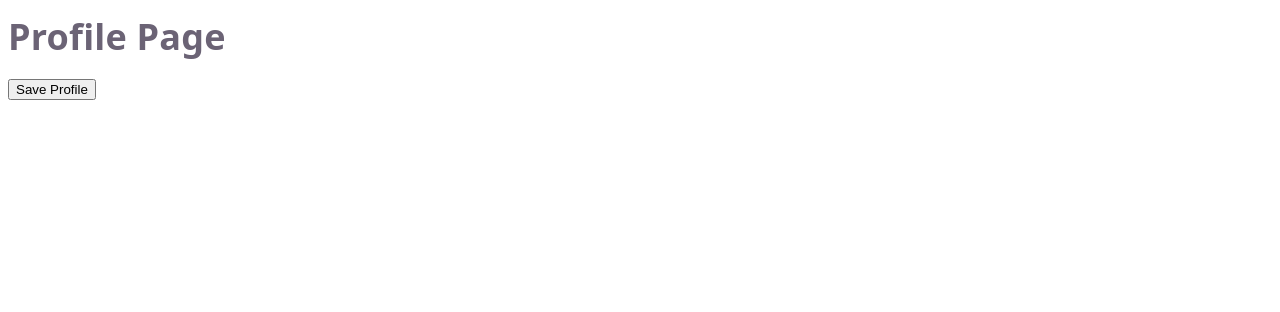
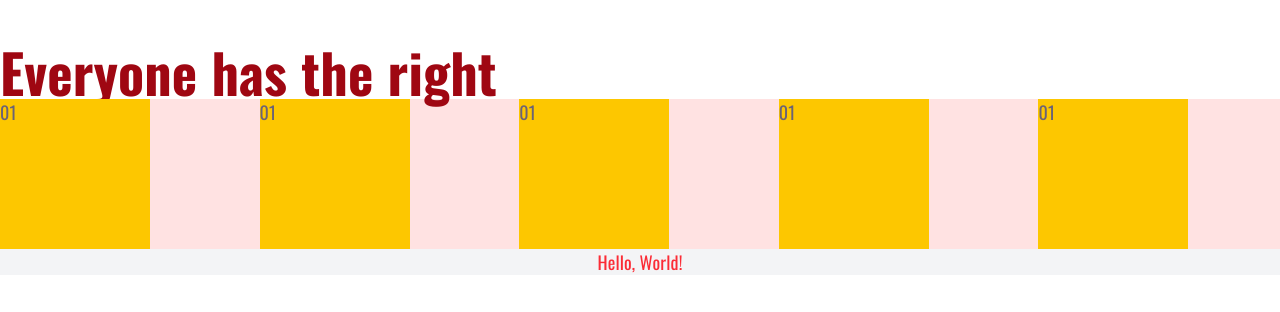
Before and after one commit to masdefry/frontend-web-development-39, a React (Vite) app in the folder intro-react/: page /profile-user in a window 1280 px wide. Shown: the top 312 px of the page. Built offline with nearby package versions, Linux system fonts and the light colour scheme.

Commit message:
day03: intro to tailwindcss

```diff
--- a/intro-react/package.json
+++ b/intro-react/package.json
@@ -10,10 +10,12 @@
     "preview": "vite preview"
   },
   "dependencies": {
+    "@tailwindcss/vite": "^4.3.0",
     "react": "^19.2.6",
     "react-dom": "^19.2.6",
     "react-icons": "^5.6.0",
-    "react-router-dom": "^7.15.1"
+    "react-router-dom": "^7.15.1",
+    "tailwindcss": "^4.3.0"
   },
   "devDependencies": {
     "@babel/core": "^7.29.0",
--- a/intro-react/src/index.css
+++ b/intro-react/src/index.css
@@ -1,3 +1,7 @@
+@import url('https://fonts.googleapis.com/css2?family=Oswald:wght@200..700&display=swap');
+/* @import url('https://fonts.googleapis.com/css2?family=Oswald:wght@200..700&display=swap');
+@import url('https://fonts.googleapis.com/css2?family=Oswald:wght@200..700&display=swap'); */
+@import 'tailwindcss';
 :root {
   --text: #6b6375;
   --text-h: #08060d;
@@ -15,7 +19,10 @@
   --heading: system-ui, 'Segoe UI', Roboto, sans-serif;
   --mono: ui-monospace, Consolas, monospace;
 
-  font: 18px/145% var(--sans);
+  /* Implement to all */
+  --oswald: 'Oswald';
+  font: 18px/145% var(--oswald);
+
   letter-spacing: 0.18px;
   color-scheme: light dark;
   color: var(--text);
@@ -49,3 +56,9 @@
     filter: invert(1) brightness(2);
   }
 }
+
+@theme {
+  --font-oswald: 'Oswald';
+  --font-a: 'a';
+  --font-b: 'b';
+}
--- a/intro-react/src/pages/profile/index.tsx
+++ b/intro-react/src/pages/profile/index.tsx
@@ -1,10 +1,21 @@
-import Button from "../../components/Button";
+import Button from '../../components/Button';
 
-export default function ProfilePage(){
-    return(
-        <>
-            <h1>Profile Page</h1>
-            <Button title='Save Profile' />
-        </>
-    )
+export default function ProfilePage() {
+  return (
+    <>
+      <h1 className='mt-10 text-5xl text-red-800 font-bold'>
+        Everyone has the right
+      </h1>
+      <div className='grid grid-cols-5 gap-4 bg-red-100'>
+        <div className='bg-yellow-400 w-[150px] h-[150px]'>01</div>
+        <div className='bg-yellow-400 w-[150px] h-[150px]'>01</div>
+        <div className='bg-yellow-400 w-[150px] h-[150px]'>01</div>
+        <div className='bg-yellow-400 w-[150px] h-[150px]'>01</div>
+        <div className='bg-yellow-400 w-[150px] h-[150px]'>01</div>
+      </div>
+      <div className='flex justify-center items-center bg-gray-100'>
+        <h1 className='text-red-500'>Hello, World!</h1>
+      </div>
+    </>
+  );
 }
--- a/intro-react/vite.config.ts
+++ b/intro-react/vite.config.ts
@@ -1,11 +1,13 @@
 import { defineConfig } from 'vite'
 import react, { reactCompilerPreset } from '@vitejs/plugin-react'
 import babel from '@rolldown/plugin-babel'
+import tailwindcss from '@tailwindcss/vite'
 
 // https://vite.dev/config/
 export default defineConfig({
   plugins: [
     react(),
-    babel({ presets: [reactCompilerPreset()] })
+    babel({ presets: [reactCompilerPreset()] }),
+    tailwindcss()
   ],
 })
```
Also changed, not shown: 1 other file (tests, documents, lock files or other folders).
